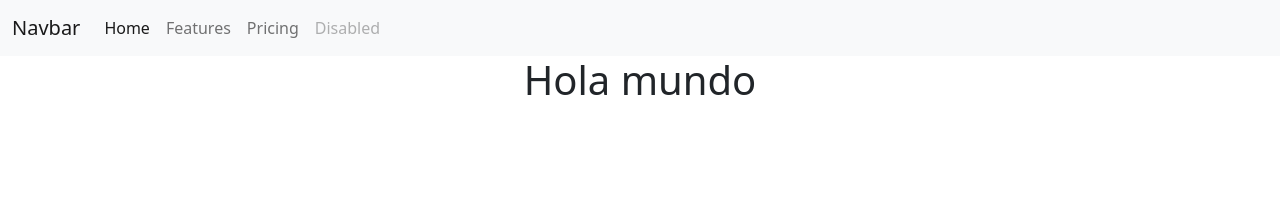
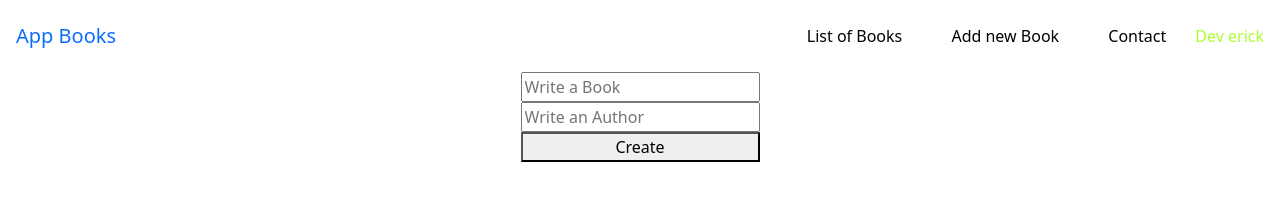
Before and after one commit to ErickMartinezTello/AppBooks, a plain HTML site: page index.html in a window 1280 px wide. Drawn offline with nearby package versions, Linux system fonts and the light colour scheme.

Commit message:
Create class library to create, save, and display data through DOM

```diff
--- a/index.css
+++ b/index.css
@@ -1,4 +1,14 @@
-.first-title{
-    display: flex;
-    justify-content: center;
+header{
+    display: fixed;
 }
+.menu-items a {
+ color: black;
+ margin-right: 5px;
+ padding: 20px;
+}
+.menu-items a:hover{
+    color: indigo;
+}
+.menu-items span{
+    color: greenyellow;
+}
--- a/index.html
+++ b/index.html
@@ -11,34 +11,26 @@
 </head>
 <body>
   <header>
-        <nav class="navbar navbar-expand-lg navbar-light bg-light">
-            <div class="container-fluid">
-              <a class="navbar-brand" href="#">Navbar</a>
-              <button class="navbar-toggler" type="button" data-bs-toggle="collapse" data-bs-target="#navbarNav" aria-controls="navbarNav" aria-expanded="false" aria-label="Toggle navigation">
-                <span class="navbar-toggler-icon"></span>
-              </button>
-              <div class="collapse navbar-collapse" id="navbarNav">
-                <ul class="navbar-nav">
-                  <li class="nav-item">
-                    <a class="nav-link active" aria-current="page" href="#">Home</a>
-                  </li>
-                  <li class="nav-item">
-                    <a class="nav-link" href="#">Features</a>
-                  </li>
-                  <li class="nav-item">
-                    <a class="nav-link" href="#">Pricing</a>
-                  </li>
-                  <li class="nav-item">
-                    <a class="nav-link disabled">Disabled</a>
-                  </li>
-                </ul>
+    <nav class="navbar p-3">
+
+
+      <a class="navbar-brand" href="#">App Books</a>
+      <div class = "menu-items">
+      <a href="#" class="text-decoration-none" id="#1">List of Books</a>
+      <a href="#" class="text-decoration-none" id="#2">Add new Book</a>
+      <a href="#" class="text-decoration-none" id="#3">Contact</a>
+      <span>Dev erick</span>
     </div>
     </div>
     </nav>
   </header>
-    <div class="first-title">
-        <h1>Hola mundo</h1>
-    </div>
+  <section class="d-flex flex-column justify-content-center align-items-center">
+    <form class = "d-flex flex-column" action="post" id="form">
+      <input required type="text" id="#1" placeholder="Write a Book">
+      <input required type="text" id="#2" placeholder="Write an Author">
+      <button action="submit">Create</button>
+    </form>
+  </section>
   <footer>
 
   </footer>
```
Also changed, not shown: scripts/index.js (added, +40 -0 lines). Lines whose indentation alone changed are shown as unchanged.
